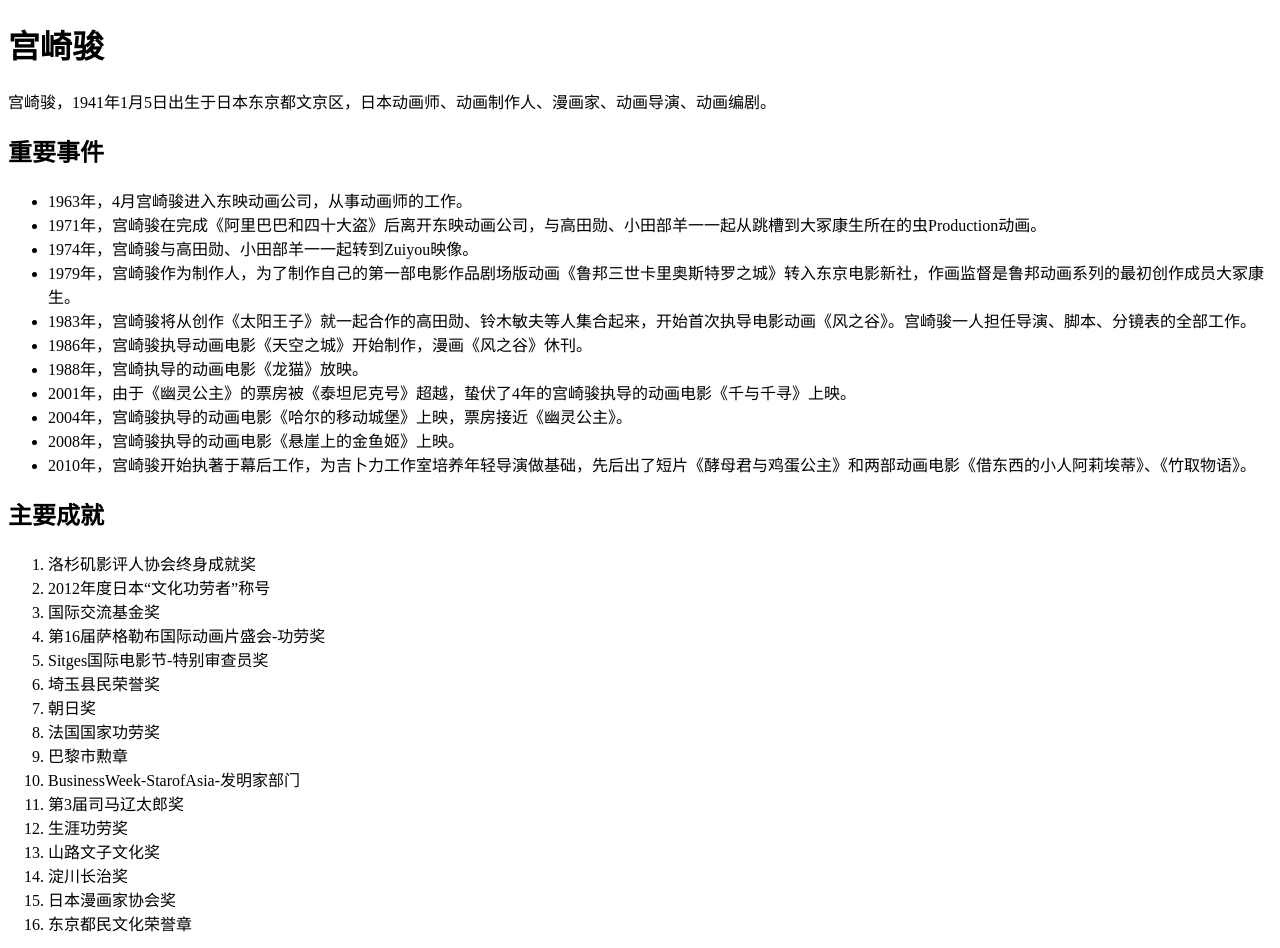
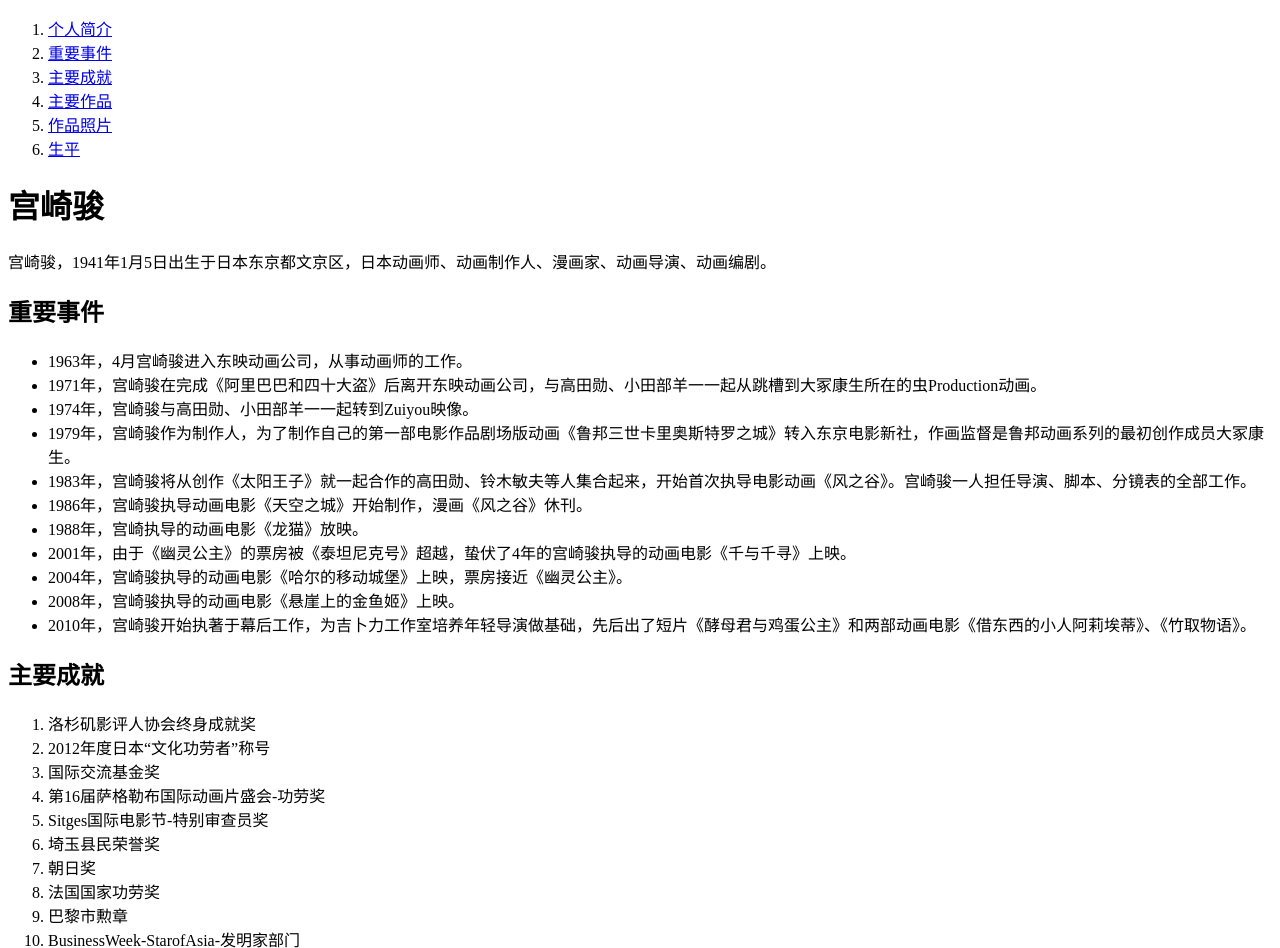
Before and after one commit to doudouaixuexi/html-MiyazakiHayao, a plain HTML site: page index.html in a window 1280 px wide. Shown: the top 948 px of the page. Drawn offline with Linux system fonts and the light colour scheme.

```diff
--- a/index.html
+++ b/index.html
@@ -13,9 +13,20 @@
     </style>
 </head>
 <body>
-    <h1>宫崎骏</h1>
+    <nav>
+        <ol>
+            <li><a href="#Miyazaki-Hayao">个人简介</a></li>
+            <li><a href="#events">重要事件</a></li>
+            <li><a href="#awards">主要成就</a></li>
+            <li><a href="#works">主要作品</a></li>
+            <li><a href="#pictures">作品照片</a></li>
+            <li><a href="#life">生平</a></li>
+            <!-- 点击生平超链接时，无法提到顶部，可在底部加空行 -->
+        </ol>
+    </nav>
+    <h1 id="Miyazaki-Hayao">宫崎骏</h1>
     <p>宫崎骏，1941年1月5日出生于日本东京都文京区，日本动画师、动画制作人、漫画家、动画导演、动画编剧。</p>
-    <h2>重要事件</h2>
+    <h2 id="events">重要事件</h2>
     <ul>
         <li>1963年，4月宫崎骏进入东映动画公司，从事动画师的工作。</li>
         <li>1971年，宫崎骏在完成《阿里巴巴和四十大盗》后离开东映动画公司，与高田勋、小田部羊一一起从跳槽到大冢康生所在的虫Production动画。</li>
@@ -29,7 +40,7 @@
         <li>2008年，宫崎骏执导的动画电影《悬崖上的金鱼姬》上映。</li>
         <li>2010年，宫崎骏开始执著于幕后工作，为吉卜力工作室培养年轻导演做基础，先后出了短片《酵母君与鸡蛋公主》和两部动画电影《借东西的小人阿莉埃蒂》、《竹取物语》。</li>
     </ul>
-    <h2>主要成就</h2>
+    <h2 id="awards">主要成就</h2>
     <ol>
         <li>洛杉矶影评人协会终身成就奖</li>
         <li>2012年度日本“文化功劳者”称号</li>
@@ -48,7 +59,7 @@
         <li>日本漫画家协会奖</li>
         <li>东京都民文化荣誉章</li>
     </ol>
-    <h2>主要作品</h2>
+    <h2 id="works">主要作品</h2>
     <table>
         <thead>
             <tr>
@@ -66,12 +77,12 @@
             <tr><td>2013</td><td>起风了</td></tr>
         </tbody>
     </table>
-    <h2>作品照片</h2>
+    <h2 id="pictures">作品照片</h2>
         <div><img width="400" src="/images/1.jpg" alt="借东西的小人阿莉埃图片"></div>
         <div><img width="400" src="/images/2.jpg" alt="千与千寻图片"></div>
         <div><img width="400" src="/images/3.jpg" alt="龙猫图片"></div>
         <!-- 因为图片大小不一，所以设置width=“400”，让其宽度一样。可以不加“”。可以不加px，因为不是CSS-->
-    <h2>生平</h2>
+    <h2 id="life">生平</h2>
         <P>宫崎骏1941年出生于的东京都文京区，毕业于杉并区立永福小学校、杉并区立大宫中学校、东京都立丰多摩高等学校及学习院大学政治经济学院。</P>
         <p>在第二次世界大战中因战时疏散，举家迁往宇都宫市和鹿沼市。</p>
         <p>他所在的家族经营一个飞机工厂，属于军工企业，宫崎骏度过了相当自由的幼年生活。</p>
@@ -80,5 +91,7 @@
         <p>1959年，宫崎骏进入学习院大学政治经济部。大学里面没有漫画社，所以进入了与之最为接近的儿童文学研究会，社员只有宫崎骏一个人。</p>
         <p>在大学期间他创作了大量的漫画，也曾向贷本漫画出版社投稿，不过作品没有完结。在“安保运动”中宫崎仅仅是一个旁观者，仅仅在最后时刻作为无党派人士参加了一下。</p>
         <p>宫崎骏也在思想上开始倾向社会主义，苏联解体对他的思想构成了很大冲击，虽然面对社会主义败北的现实，但是他对劳动者和革命的肯定立场一直没变。宫崎骏在1994年连载完漫画《风之谷》后，决定放弃马克思主义。</P>
+        <div style="height: 800px;"></div>
+        <!-- div不支持height属性，style属性 -->
 </body>
 </html>
```
